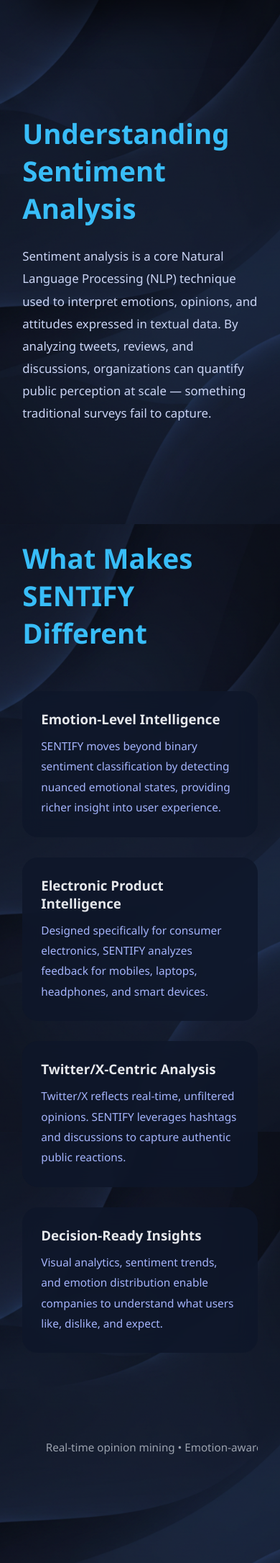
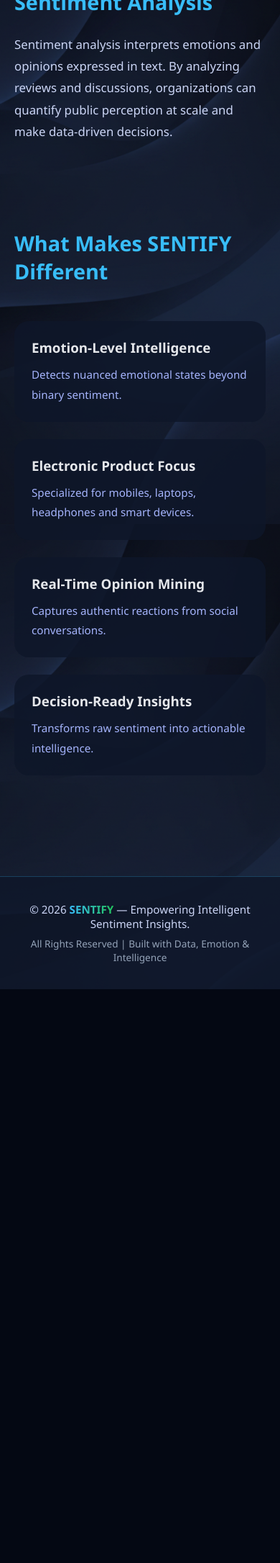
Before and after one commit to NehaNikam02/sentify-project, a Flask app: page / in a window 390 px wide. Shown: the part 960-3131 px from the top of the page at 72% size. After the commit the page ends 2334 px from the top, so only its background shows below. Run offline with Flask 3, Linux system fonts and the light colour scheme; parts of the project's set-up code (start-up, migrations or seed data) failed here and were passed over.

Commit message:
Refactor index.html for layout and style enhancements
Updated HTML structure and styles for improved layout and responsiveness.

```diff
--- a/templates/index.html
+++ b/templates/index.html
@@ -2,6 +2,7 @@
 <html lang="en">
 <head>
 <meta charset="UTF-8">
+<meta name="viewport" content="width=device-width, initial-scale=1.0">
 <title>SENTIFY | Product Sentiment Intelligence</title>
 
 <style>
@@ -25,8 +26,8 @@ body {
   position: fixed;
   inset: 0;
   background: linear-gradient(
-    rgba(3, 7, 18, 0.85),
-    rgba(3, 7, 18, 0.88)
+    rgba(3, 7, 18, 0.88),
+    rgba(3, 7, 18, 0.92)
   );
   z-index: 0;
 }
@@ -119,7 +118,7 @@ body {
 }
 
 .section h2 {
-  font-size: 2.4rem;
+  font-size: 2.2rem;
   color: #38BDF8;
   margin-bottom: 25px;
 }
@@ -127,193 +126,50 @@ body {
 .section p {
   max-width: 950px;
   font-size: 1.05rem;
-  line-height: 1.85;
+  line-height: 1.8;
   color: #CBD5F5;
 }
 
-/* ---------------- FEATURE GRID ---------------- */
+/* ---------------- GRID ---------------- */
 .grid {
-  margin-top: 55px;
+  margin-top: 50px;
   display: grid;
   grid-template-columns: repeat(auto-fit, minmax(260px, 1fr));
-  gap: 28px;
+  gap: 24px;
 }
 
 .card {
   background: rgba(15, 23, 42, 0.85);
-  border-radius: 22px;
-  padding: 26px;
-  backdrop-filter: blur(14px);
-  transition: 0.4s ease;
-  position: relative;
-  overflow: hidden;
-}
-
-.card::before {
-  content: "";
-  position: absolute;
-  inset: 0;
-  background: linear-gradient(
-    120deg,
-    transparent,
-    rgba(56,189,248,0.18),
-    transparent
-  );
-  opacity: 0;
-  transition: 0.4s;
-}
-
-.card:hover::before {
-  opacity: 1;
+  border-radius: 20px;
+  padding: 24px;
+  transition: 0.3s ease;
 }
 
 .card:hover {
-  transform: translateY(-10px);
-  box-shadow: 0 25px 55px rgba(0,0,0,0.55);
+  transform: translateY(-8px);
 }
 
 .card h3 {
   margin-bottom: 12px;
-  color: #E5E7EB;
 }
 
 .card p {
-  font-size: 0.96rem;
+  font-size: 0.95rem;
   color: #A5B4FC;
 }
 
-/* ---------------- INSIGHT STRIP ---------------- */
-.insight-strip {
-  margin-top: 90px;
-  padding: 30px 0;
-  overflow: hidden;
-}
-
-.insight-strip span {
-  display: inline-block;
-  white-space: nowrap;
-  padding-left: 100%;
-  animation: marquee 28s linear infinite;
-  font-size: 0.95rem;
-  color: #9CA3AF;
-}
-
-/* ---------------- ANIMATIONS ---------------- */
-@keyframes heroPop {
-  from { transform: scale(0.85); opacity: 0; }
-  to { transform: scale(1); opacity: 1; }
-}
-
-@keyframes fadeUp {
-  from { transform: translateY(25px); opacity: 0; }
-  to { transform: translateY(0); opacity: 1; }
-}
-
-@keyframes marquee {
-  from { transform: translateX(0); }
-  to { transform: translateX(-100%); }
-}
-
-/* ---------------- RESPONSIVE ---------------- */
-@media(max-width: 1000px){
-  .hero{
-    flex-direction: column;
-    text-align: center;
-  }
-  .hero p{
-    margin-left:auto;
-    margin-right:auto;
-  }
-}
-</style>
-</head>
-
-<body>
-<div class="overlay"></div>
-
-<div class="main">
-
-<!-- HERO -->
-<section class="hero">
-
-  <div class="hero-left">
-    <h1>SENTIFY</h1>
-
-    <p>
-      SENTIFY is an intelligent sentiment and emotion analysis platform designed to decode public opinion
-      around electronic products by analyzing large-scale social media conversations.
-      Instead of limiting analysis to positive or negative labels, SENTIFY identifies emotional intent —
-      such as satisfaction, frustration, excitement, and confusion — enabling deeper product insights.
-    </p>
-
-    <div class="cta">
-      <a href="{{ url_for('product_select') }}">
-        <button class="primary">Start Analysis</button>
-      </a>
-      <a href="{{ url_for('dashboard_page') }}">
-        <button class="secondary">View Example Dashboard</button>
-      </a>
-    </div>
-  </div>
-
-  <!-- VIDEO RIGHT SIDE -->
-  <div class="hero-right">
-    <video autoplay muted loop playsinline class="hero-video">
-  <source src="{{ url_for('static', filename='sentify.mp4') }}" type="video/mp4">
-</video>
-  </div>
-
-</section>
-
-<!-- WHAT IS SENTIMENT ANALYSIS -->
-<section class="section">
-  <h2>Understanding Sentiment Analysis</h2>
-  <p>
-    Sentiment analysis is a core Natural Language Processing (NLP) technique used to interpret emotions,
-    opinions, and attitudes expressed in textual data. By analyzing tweets, reviews, and discussions,
-    organizations can quantify public perception at scale — something traditional surveys fail to capture.
-  </p>
-</section>
-<!-- DIFFERENTIATORS --> <section class="section"> <h2>What Makes SENTIFY Different</h2> <div class="grid"> <div class="card"> <h3>Emotion-Level Intelligence</h3> <p> SENTIFY moves beyond binary sentiment classification by detecting nuanced emotional states, providing richer insight into user experience. </p> </div> <div class="card"> <h3>Electronic Product Intelligence</h3> <p> Designed specifically for consumer electronics, SENTIFY analyzes feedback for mobiles, laptops, headphones, and smart devices. </p> </div> <div class="card"> <h3>Twitter/X-Centric Analysis</h3> <p> Twitter/X reflects real-time, unfiltered opinions. SENTIFY leverages hashtags and discussions to capture authentic public reactions. </p> </div> <div class="card"> <h3>Decision-Ready Insights</h3> <p> Visual analytics, sentiment trends, and emotion distribution enable companies to understand what users like, dislike, and expect. </p> </div> </div> <div class="insight-strip"> <span> Real-time opinion mining • Emotion-aware analytics • Product intelligence • Consumer trust insights • Market perception analysis • </span> </div> </section>
-
-</div>
-</body>
-</html>
-
-
-<style>
+/* ---------------- FOOTER ---------------- */
 .footer {
-  margin-top: 120px;
+  margin-top: 80px;
   padding: 35px 20px;
   text-align: center;
   background: rgba(15, 23, 42, 0.85);
-  backdrop-filter: blur(14px);
   border-top: 1px solid rgba(56, 189, 248, 0.25);
-  position: relative;
-  overflow: hidden;
-}
-
-.footer::before {
-  content: "";
-  position: absolute;
-  top: -50%;
-  left: -50%;
-  width: 200%;
-  height: 200%;
-  background: radial-gradient(circle, rgba(56,189,248,0.12), transparent 60%);
-  animation: glowMove 8s linear infinite;
-}
-
-@keyframes glowMove {
-  from { transform: rotate(0deg); }
-  to { transform: rotate(360deg); }
 }
 
 .footer p {
-  position: relative;
   font-size: 0.95rem;
   color: #CBD5F5;
-  letter-spacing: 0.5px;
 }
 
 .footer strong {
@@ -328,53 +184,126 @@ body {
   font-size: 0.85rem;
   color: #94A3B8;
 }
-</style>
 
-<footer class="footer">
-  <p>
-    © 2026 <strong>SENTIFY</strong> — Empowering Intelligent Sentiment Insights.
-  </p>
-  <span>All Rights Reserved | Built with Data, Emotion & Intelligence</span>
-</footer>
-
-
-/* ---------------- MOBILE RESPONSIVE FIX ---------------- */
-@media (max-width: 768px) {
-
-  .card {
-    width: 90%;
-    padding: 35px 25px;
-  }
-
+/* ---------------- RESPONSIVE ---------------- */
+@media (max-width: 992px) {
   .hero {
     flex-direction: column;
     text-align: center;
-    padding: 80px 20px;
+    padding: 100px 20px 60px;
   }
 
   .hero h1 {
-    font-size: 2.5rem;
+    font-size: 3rem;
+    letter-spacing: 3px;
   }
 
   .hero p {
-    font-size: 0.95rem;
+    font-size: 1rem;
   }
 
-  .analysis-strip {
-    flex-direction: column;
+  .cta {
+    justify-content: center;
   }
 
-  .field, .action {
-    flex: 1 1 100%;
+  .hero-video {
+    margin-top: 40px;
+  }
+}
+
+@media (max-width: 600px) {
+  .hero h1 {
+    font-size: 2.4rem;
   }
 
-  .kpi-grid,
+  .section {
+    padding: 60px 20px;
+  }
+
+  .section h2 {
+    font-size: 1.8rem;
+  }
+
   .grid {
     grid-template-columns: 1fr;
   }
 
-  .footer {
-    padding: 25px 15px;
+  .cta button {
+    width: 100%;
   }
+}
+</style>
+</head>
 
-}
+<body>
+
+<div class="overlay"></div>
+
+<div class="main">
+
+<section class="hero">
+  <div class="hero-left">
+    <h1>SENTIFY</h1>
+    <p>
+      SENTIFY is an intelligent sentiment and emotion analysis platform designed to decode public opinion
+      around electronic products. Instead of simple positive/negative labels,
+      it uncovers emotional intent to provide deeper product intelligence.
+    </p>
+
+    <div class="cta">
+      <a href="{{ url_for('product_select') }}">
+        <button class="primary">Start Analysis</button>
+      </a>
+      <a href="{{ url_for('dashboard_page') }}">
+        <button class="secondary">View Example Dashboard</button>
+      </a>
+    </div>
+  </div>
+
+  <div class="hero-right">
+    <video autoplay muted loop playsinline class="hero-video">
+      <source src="{{ url_for('static', filename='sentify.mp4') }}" type="video/mp4">
+    </video>
+  </div>
+</section>
+
+<section class="section">
+  <h2>Understanding Sentiment Analysis</h2>
+  <p>
+    Sentiment analysis interprets emotions and opinions expressed in text.
+    By analyzing reviews and discussions, organizations can quantify
+    public perception at scale and make data-driven decisions.
+  </p>
+</section>
+
+<section class="section">
+  <h2>What Makes SENTIFY Different</h2>
+  <div class="grid">
+    <div class="card">
+      <h3>Emotion-Level Intelligence</h3>
+      <p>Detects nuanced emotional states beyond binary sentiment.</p>
+    </div>
+    <div class="card">
+      <h3>Electronic Product Focus</h3>
+      <p>Specialized for mobiles, laptops, headphones and smart devices.</p>
+    </div>
+    <div class="card">
+      <h3>Real-Time Opinion Mining</h3>
+      <p>Captures authentic reactions from social conversations.</p>
+    </div>
+    <div class="card">
+      <h3>Decision-Ready Insights</h3>
+      <p>Transforms raw sentiment into actionable intelligence.</p>
+    </div>
+  </div>
+</section>
+
+</div>
+
+<footer class="footer">
+  <p>© 2026 <strong>SENTIFY</strong> — Empowering Intelligent Sentiment Insights.</p>
+  <span>All Rights Reserved | Built with Data, Emotion & Intelligence</span>
+</footer>
+
+</body>
+</html>
```
Also changed, not shown: other parts of templates/index.html (+13 -15 lines).
